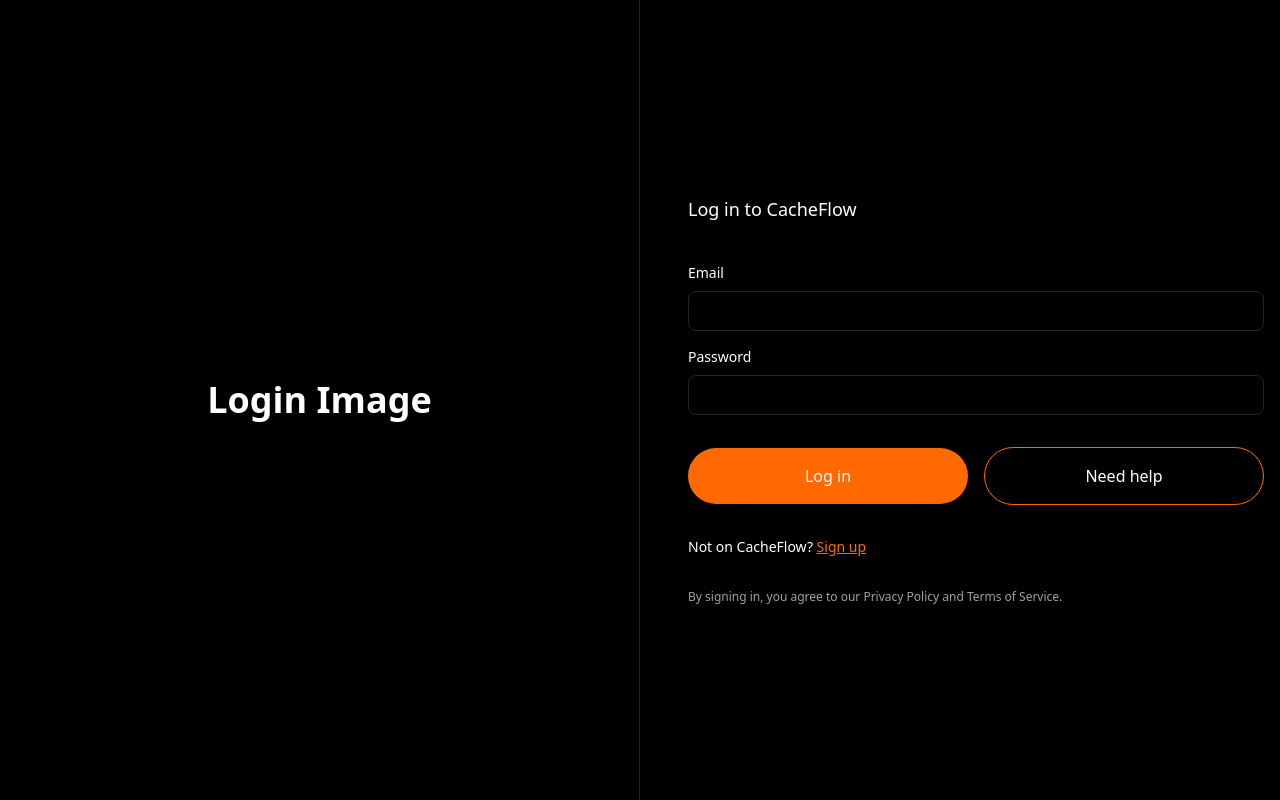
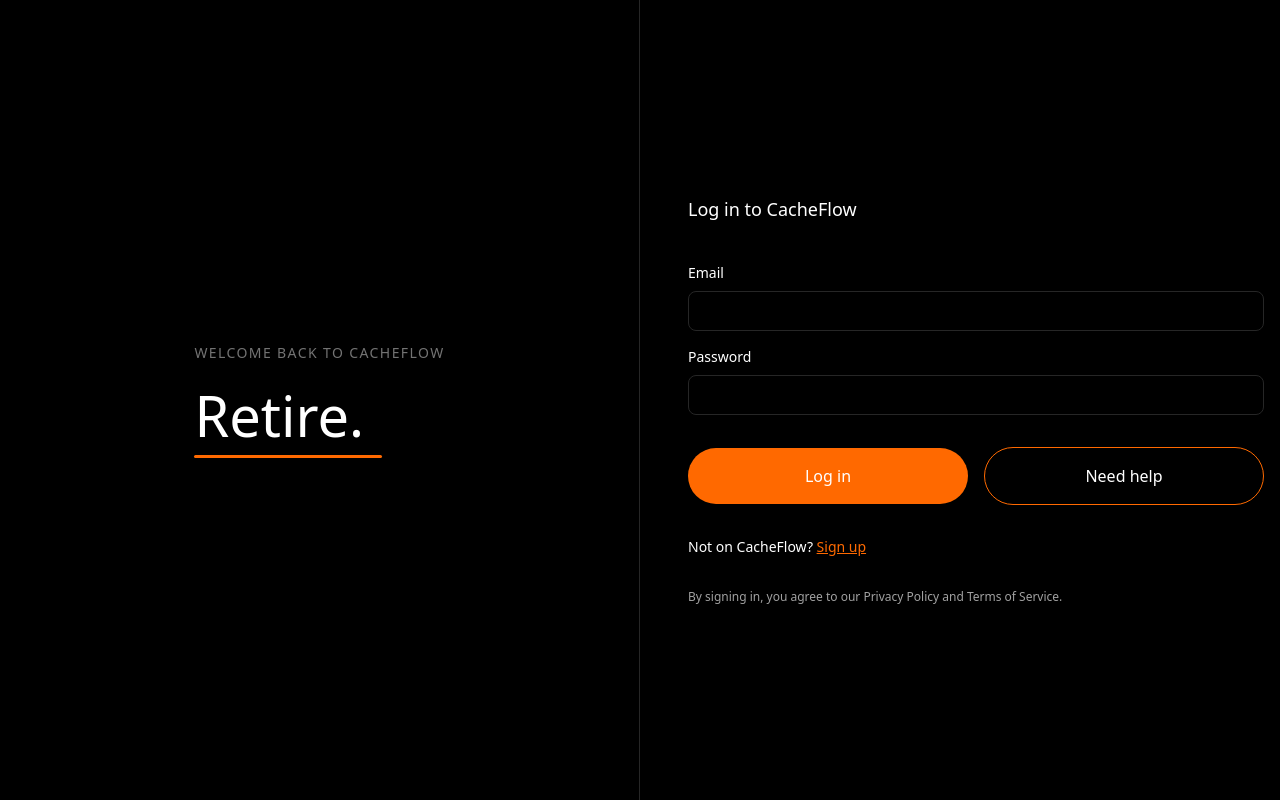
Before and after one commit to geenavandijk/CacheFlow, a React (Vite) app in the folder react-client/: page /login in a window 1280 px wide. Built offline with nearby package versions, Linux system fonts and the light colour scheme; no server answers.

Commit message:
added styled animation to login and create account screens

```diff
--- a/react-client/src/main_site/auth_create.tsx
+++ b/react-client/src/main_site/auth_create.tsx
@@ -2,6 +2,7 @@
 import { Link } from "react-router-dom";
 import { MailCheck } from "lucide-react";
 import { getApiBaseUrl } from "../util/api";
+import WordAnimation from "./components/WordAnimation";
 
 const AuthCreate = () => {
     const [firstName, setFirstName] = useState("");
@@ -50,7 +51,11 @@
     return (
         <div className="flex flex-row items-center justify-center h-full w-full bg-black">
           <div className="hidden md:flex flex-col w-1/2 h-full border-r border-neutral-800 items-center justify-center">
-            <h1 className="text-white text-4xl font-bold">Create Image</h1>
+            {/* <h1 className="text-white text-4xl font-bold">Create Image</h1> */}
+            <WordAnimation
+              words={["Invest.", "Grow.", "Retire."]}
+              eyebrow="Welcome  to CacheFlow"
+            />
           </div>
 
           <div className="flex flex-col w-full md:w-1/2 h-full justify-center px-12">
@@ -170,7 +175,11 @@
   return (
     <div className="flex flex-row items-center justify-center h-full w-full bg-black">
       <div className="hidden md:flex flex-col w-1/2 h-full border-r border-neutral-800 items-center justify-center">
-        <h1 className="text-white text-4xl font-bold">Create Image</h1>
+       {/* <h1 className="text-white text-4xl font-bold">Create Image</h1> */}
+        <WordAnimation
+          words={["Invest.", "Grow.", "Retire."]}
+          eyebrow="Welcome to CacheFlow"
+        />
       </div>
 
       <div className="flex flex-col w-full md:w-1/2 h-full justify-center px-12">
--- a/react-client/src/main_site/auth_login.tsx
+++ b/react-client/src/main_site/auth_login.tsx
@@ -2,6 +2,9 @@
 import { Link, useNavigate } from "react-router-dom";
 import { useAuth } from "../provider/auth";
 import api from "../util/api";
+import WordAnimation from "./components/WordAnimation";
+
+
 
 const AuthLogin = () => {
   const [email, setEmail] = useState("");
@@ -54,7 +57,14 @@
   return (
     <div className="flex flex-row items-center justify-center h-full w-full bg-black">
       <div className="hidden md:flex flex-col w-1/2 h-full border-r border-neutral-800 items-center justify-center">
-        <h1 className="text-white text-4xl font-bold">Login Image</h1>
+        {/* <h1 className="text-white text-4xl font-bold">Login Image</h1> */}
+
+        <WordAnimation
+          words={["Invest.", "Grow.", "Retire."]}
+          eyebrow="Welcome back to CacheFlow"
+        />
+
+
       </div>
 
       <div className="flex flex-col w-full md:w-1/2 h-full justify-center px-12">
--- /dev/null
+++ b/react-client/src/main_site/components/WordAnimation.tsx
@@ -0,0 +1,56 @@
+import { useState, useEffect } from "react";
+
+interface WordCyclerProps {
+  words: string[];
+  eyebrow?: string;
+  interval?: number;
+}
+
+const WordAnimation = ({ words, eyebrow, interval = 2200 }: WordCyclerProps) => {
+  const [index, setIndex] = useState(0);
+  const [visible, setVisible] = useState(true);
+
+  useEffect(() => {
+    const timer = setInterval(() => {
+      setVisible(false);
+      setTimeout(() => {
+        setIndex((prev) => (prev + 1) % words.length);
+        setVisible(true);
+      }, 400);
+    }, interval);
+    return () => clearInterval(timer);
+  }, [words, interval]);
+
+  return (
+    <div className="flex flex-col items-start">
+      {eyebrow && (
+        <p className="text-neutral-500 text-sm uppercase tracking-widest mb-6">
+          {eyebrow}
+        </p>
+      )}
+      <h1
+        className="text-white font-medium"
+        style={{
+          fontSize: "3.5rem",
+          lineHeight: 1,
+          transition: "opacity 0.4s ease, transform 0.4s ease",
+          opacity: visible ? 1 : 0,
+          transform: visible ? "translateY(0px)" : "translateY(12px)",
+        }}
+      >
+        {words[index]}
+      </h1>
+      <div
+        className="bg-orange-500 mt-3"
+        style={{
+          height: "3px",
+          borderRadius: "2px",
+          transition: "width 0.4s ease",
+          width: visible ? "75%" : "0%",
+        }}
+      />
+    </div>
+  );
+};
+
+export default WordAnimation;
```
